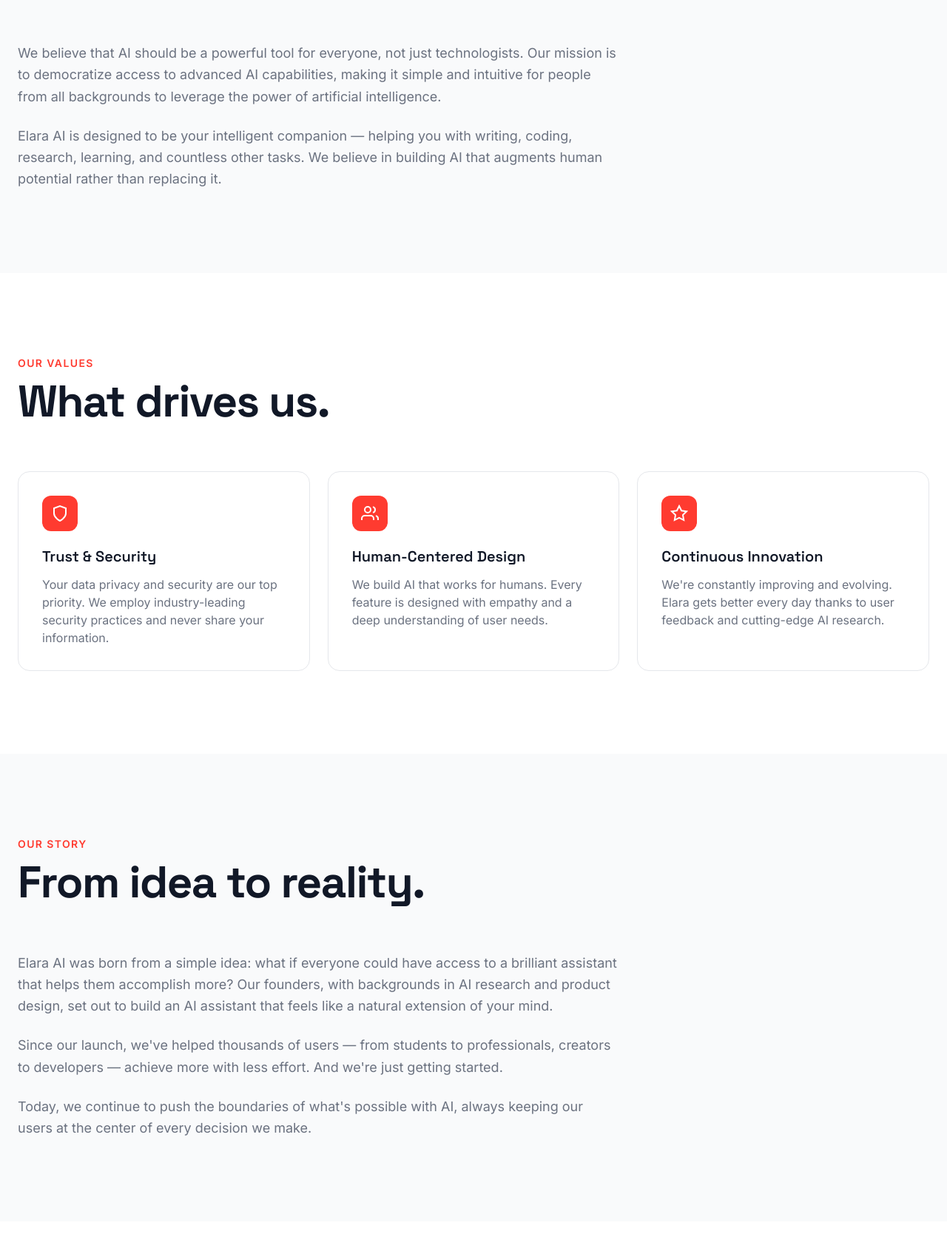
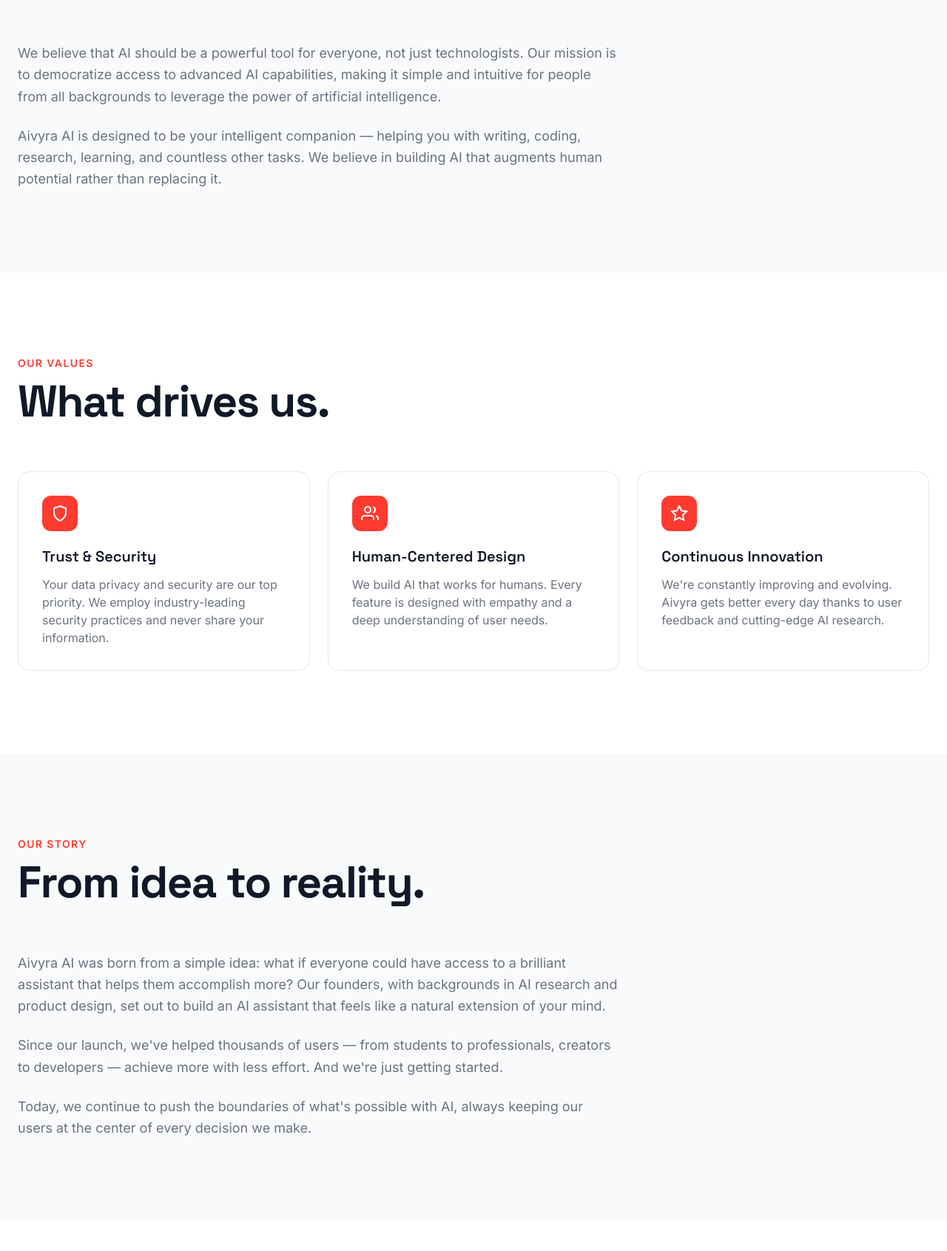
Before and after one commit to uxlabspk/Elara, a PHP site: page /about-us.php in a window 1280 px wide. Shown: the part 1071-2762 px from the top of the page at 74% size. Run offline with PHP 8.4, Linux system fonts and the light colour scheme; some libraries are stand-ins or nearby versions.

Commit message:
Rename Elara AI to Aivyra AI across the application, including titles, placeholders, and descriptions in various files. Update email templates and footer information to reflect the new branding. Adjust cookie names for user sessions to align with the new branding. Ensure all instances of "Elara" are replaced with "Aivyra" in the codebase for consistency.

```diff
--- a/about-us.php
+++ b/about-us.php
@@ -1,6 +1,6 @@
 <?php
 /**
- * About Us page for Elara AI
+ * About Us page for Aivyra AI
  *
  * This page follows the design system from the landing page (index.php)
  * using Tailwind CSS with swiss-red color scheme.
@@ -17,8 +17,8 @@
 <head>
     <meta charset="UTF-8">
     <meta name="viewport" content="width=device-width, initial-scale=1.0">
-    <title>About Us — Elara AI</title>
-    <meta name="description" content="Learn about Elara AI - our mission, team, and vision for making AI accessible to everyone.">
+    <title>About Us — Aivyra AI</title>
+    <meta name="description" content="Learn about Aivyra AI - our mission, team, and vision for making AI accessible to everyone.">
 
     <script src="https://cdn.tailwindcss.com"></script>
     <script>
@@ -59,7 +59,7 @@
         <div class="container mx-auto px-6 py-4 flex items-center justify-between">
             <a href="/" class="flex items-center gap-2 no-underline">
                 <span class="text-2xl font-bold text-swiss-red">E</span>
-                <span class="font-bold text-lg text-gray-900 dark:text-gray-50">Elara</span>
+                <span class="font-bold text-lg text-gray-900 dark:text-gray-50">Aivyra</span>
             </a>
 
             <div class="hidden md:flex items-center gap-8">
@@ -136,7 +136,7 @@
                         backgrounds to leverage the power of artificial intelligence.
                     </p>
                     <p class="text-lg text-gray-500 dark:text-gray-400 leading-relaxed">
-                        Elara AI is designed to be your intelligent companion — helping you with
+                        Aivyra AI is designed to be your intelligent companion — helping you with
                         writing, coding, research, learning, and countless other tasks. We believe
                         in building AI that augments human potential rather than replacing it.
                     </p>
@@ -188,7 +188,7 @@
                     </svg>
                 </div>
                 <h3 class="text-xl font-semibold mb-3">Continuous Innovation</h3>
-                <p class="text-gray-500 dark:text-gray-400">We're constantly improving and evolving. Elara gets better every day thanks to user feedback and cutting-edge AI research.</p>
+                <p class="text-gray-500 dark:text-gray-400">We're constantly improving and evolving. Aivyra gets better every day thanks to user feedback and cutting-edge AI research.</p>
             </div>
         </div>
     </section>
@@ -210,7 +210,7 @@
             <div class="grid grid-cols-12 gap-6">
                 <div class="col-span-12 lg:col-span-8 opacity-0 translate-y-8 transition-all duration-700" data-animate>
                     <p class="text-lg text-gray-500 dark:text-gray-400 leading-relaxed mb-6">
-                        Elara AI was born from a simple idea: what if everyone could have
+                        Aivyra AI was born from a simple idea: what if everyone could have
                         access to a brilliant assistant that helps them accomplish more? Our
                         founders, with backgrounds in AI research and product design, set out
                         to build an AI assistant that feels like a natural extension of your mind.
@@ -238,7 +238,7 @@
                 </p>
                 <h2 class="text-4xl md:text-5xl lg:text-6xl font-bold leading-tight tracking-tight opacity-0 translate-y-8 transition-all duration-700" data-animate>
                     The people behind<br>
-                    Elara.
+                    Aivyra.
                 </h2>
             </div>
         </div>
@@ -278,7 +278,7 @@
     <section class="py-28 container mx-auto px-6">
         <div class="text-center opacity-0 translate-y-8 transition-all duration-700" data-animate>
             <h2 class="text-4xl md:text-5xl lg:text-6xl font-bold leading-tight mb-6">Ready to get started?</h2>
-            <p class="text-lg text-gray-500 dark:text-gray-400 max-w-md mx-auto mb-10">Join thousands of users who have already transformed their workflow with Elara.</p>
+            <p class="text-lg text-gray-500 dark:text-gray-400 max-w-md mx-auto mb-10">Join thousands of users who have already transformed their workflow with Aivyra.</p>
             <div class="flex flex-wrap gap-4 justify-center">
                 <?php if (!is_logged_in()): ?>
                     <a href="/auth/register.php" class="inline-flex items-center gap-2 px-7 py-4 bg-swiss-red text-white font-semibold rounded-lg hover:-translate-y-0.5 hover:shadow-xl hover:shadow-swiss-red/25 transition-all">
@@ -305,7 +305,7 @@
             <div class="col-span-12 md:col-span-3">
                 <a href="/" class="flex items-center gap-2 no-underline mb-4">
                     <span class="text-2xl font-bold text-swiss-red">E</span>
-                    <span class="font-bold text-lg text-gray-900 dark:text-gray-50">Elara</span>
+                    <span class="font-bold text-lg text-gray-900 dark:text-gray-50">Aivyra</span>
                 </a>
                 <p class="text-sm text-gray-500 dark:text-gray-400">Your personal AI assistant.</p>
             </div>
@@ -352,7 +352,7 @@
         </div>
 
         <div class="mt-12 pt-6 border-t border-gray-200 dark:border-gray-800 flex flex-col md:flex-row justify-between items-center">
-            <p class="text-sm text-gray-500 dark:text-gray-400 mb-4 md:mb-0">&copy; 2026 Elara AI. All rights reserved.</p>
+            <p class="text-sm text-gray-500 dark:text-gray-400 mb-4 md:mb-0">&copy; 2026 Aivyra AI. All rights reserved.</p>
             <div class="flex items-center gap-2">
                 <button id="themeToggle" class="flex items-center gap-2 px-4 py-2 border border-gray-200 dark:border-gray-700 rounded-lg text-sm font-medium text-gray-700 dark:text-gray-300 hover:bg-gray-50 dark:hover:bg-gray-800 transition-colors">
                     <svg id="themeIcon" width="16" height="16" fill="none" stroke="currentColor" stroke-width="2" viewBox="0 0 24 24">
--- a/assets/css/app.css
+++ b/assets/css/app.css
@@ -2,7 +2,7 @@
 @tailwind components;
 @tailwind utilities;
 
-/* Custom styles for Elara AI */
+/* Custom styles for Aivyra AI */
 
 @layer base {
     html {
--- a/auth/logout.php
+++ b/auth/logout.php
@@ -5,9 +5,9 @@
 user_logout();
 
 // Clear remember me cookies
-setcookie('elara_remember', '', time() - 3600, '/');
-setcookie('elara_user', '', time() - 3600, '/');
-setcookie('elara_token', '', time() - 3600, '/');
+setcookie('aivyra_remember', '', time() - 3600, '/');
+setcookie('aivyra_user', '', time() - 3600, '/');
+setcookie('aivyra_token', '', time() - 3600, '/');
 
 // Redirect to login page
 redirect('/auth/login.php');
--- a/config/database.php
+++ b/config/database.php
@@ -52,7 +52,7 @@
 defined('SMTP_PASSWORD') || define('SMTP_PASSWORD', '');
 defined('SMTP_ENCRYPTION') || define('SMTP_ENCRYPTION', 'tls');
 defined('SMTP_FROM_EMAIL') || define('SMTP_FROM_EMAIL', '');
-defined('SMTP_FROM_NAME') || define('SMTP_FROM_NAME', 'Elara');
+defined('SMTP_FROM_NAME') || define('SMTP_FROM_NAME', 'Aivyra');
 
 // PDO connection
 try {
--- a/includes/footer.php
+++ b/includes/footer.php
@@ -6,7 +6,7 @@
     <!-- Footer -->
     <footer class="mt-12 bg-gray-100 dark:bg-gray-800 border-t border-gray-200 dark:border-gray-700 py-6">
         <div class="max-w-7xl mx-auto px-4 text-center text-gray-600 dark:text-gray-400 text-sm">
-            <p>&copy; 2026 Elara AI. All rights reserved.</p>
+            <p>&copy; 2026 Aivyra AI. All rights reserved.</p>
             <div class="flex justify-center gap-4 mt-2 text-xs">
                 <a href="#" class="hover:text-gray-900 dark:hover:text-white">Privacy Policy</a>
                 <a href="#" class="hover:text-gray-900 dark:hover:text-white">Terms of Service</a>
--- a/includes/functions.php
+++ b/includes/functions.php
@@ -42,7 +42,7 @@
     $password = defined('SMTP_PASSWORD') ? SMTP_PASSWORD : '';
     $encryption = strtolower(defined('SMTP_ENCRYPTION') ? SMTP_ENCRYPTION : 'tls');
     $fromEmail = defined('SMTP_FROM_EMAIL') ? SMTP_FROM_EMAIL : $username;
-    $fromName = defined('SMTP_FROM_NAME') ? SMTP_FROM_NAME : 'Elara';
+    $fromName = defined('SMTP_FROM_NAME') ? SMTP_FROM_NAME : 'Aivyra';
 
     if ($username === '' || $password === '' || $fromEmail === '') {
         error_log('SMTP is not configured.');
--- a/includes/header.php
+++ b/includes/header.php
@@ -66,7 +66,7 @@
                 <div class="flex items-center">
                     <a href="index.php" class="flex items-center space-x-2">
                         <span class="text-2xl">🧠</span>
-                        <span class="font-bold text-xl text-gray-900 dark:text-white">Elara AI</span>
+                        <span class="font-bold text-xl text-gray-900 dark:text-white">Aivyra AI</span>
                     </a>
                 </div>
 
@@ -129,7 +129,7 @@
             <div class="flex justify-between items-center h-16">
                 <a href="index.php" class="flex items-center space-x-2">
                     <span class="text-2xl">🧠</span>
-                    <span class="font-bold text-xl text-gray-900 dark:text-white">Elara AI</span>
+                    <span class="font-bold text-xl text-gray-900 dark:text-white">Aivyra AI</span>
                 </a>
                 <div class="flex items-center space-x-4">
                     <a href="/auth/login.php" class="text-gray-600 hover:text-gray-900 dark:text-gray-300 dark:hover:text-white">Login</a>
```
Also changed, not shown: app/index.php (+6 -6 lines), app/view_shared.php (+4 -4 lines), auth/forgot-password.php (+5 -5 lines), auth/login.php (+5 -5 lines), auth/register.php (+5 -5 lines), auth/reset-password.php (+4 -4 lines), auth/verify-email.php (+5 -5 lines), contact-us.php (+9 -9 lines), features.php (+7 -7 lines), index.php (+12 -12 lines), pricing.php (+6 -6 lines).
